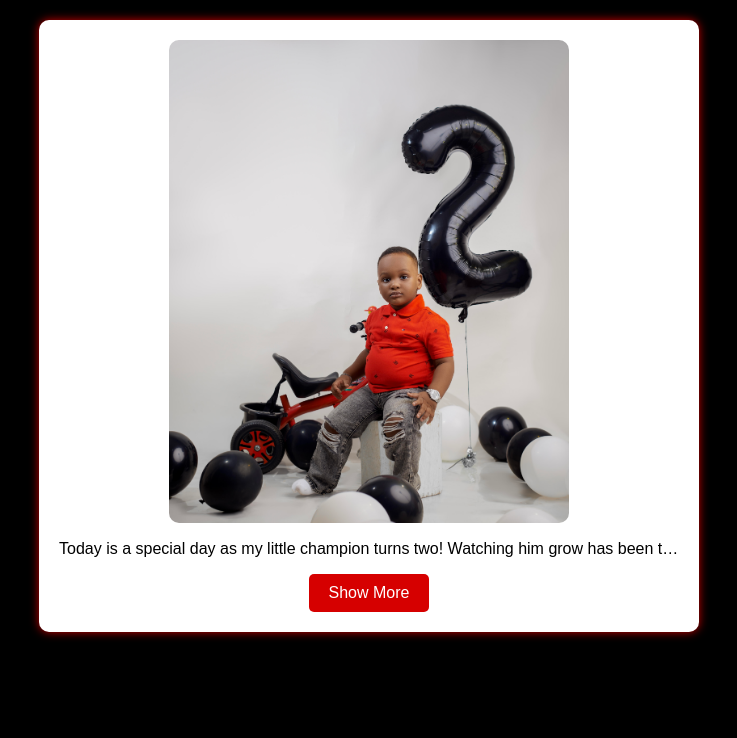
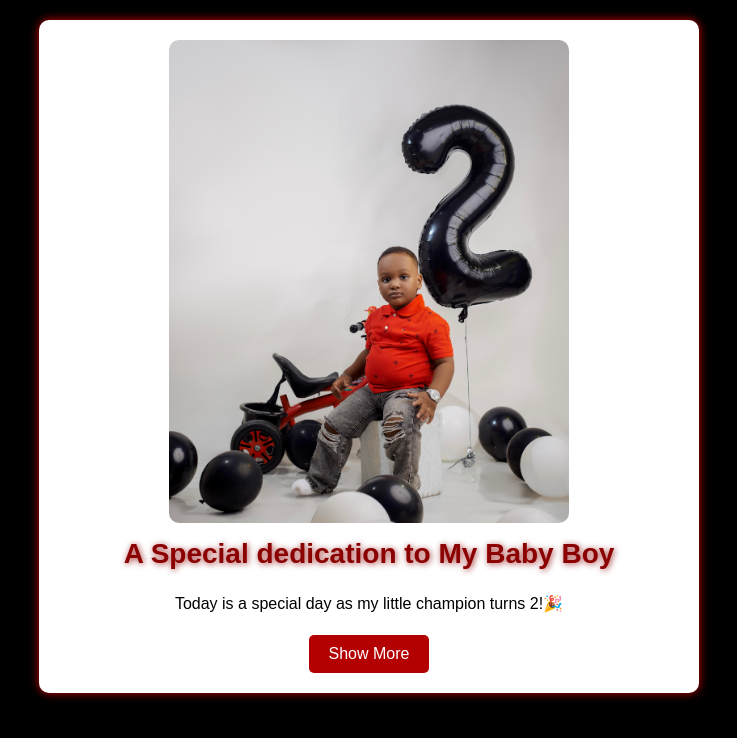
Before and after one commit to ChigozieDumebi/Celebration, a plain HTML site: page celebration.html in a window 1280 px wide. Shown: the whole page, without its empty margins (271-1008 px from the left). Drawn offline with Linux system fonts and the light colour scheme.

Commit message:
updated files

```diff
--- a/celebration.html
+++ b/celebration.html
@@ -10,15 +10,16 @@
     <div class="container">
         <img src="NwaNkem2.jpg" alt="Birthday Picture" class="birthday-pic">
         <div class="birthday-text">
+            <h2 class="heading">A Special dedication to My Baby Boy</h2>
             <p class="birthday-message">
-            Today is a special day as my little champion turns two!
+            Today is a special day as my little champion turns 2!🎉 <br> <br>
             Watching him grow has been the most incredible journey filled with love,
-            laughter, and endless inspiration.
+            laughter, and endless inspiration. <br> <br>
             His curiosity, joy, and resilience remind me daily why I strive to create,
-            learn, and build a better future.
+            learn, and build a better future. <br> <br>
             This project is more than just a code, it's a reflection of my growth,
-            dedication, and the beautiful balance between being a mom and a developer.
-            To my little cutie, may your life be filled with endless blessings and possibilities.
+            dedication, and the beautiful balance between being a mom and a developer. <br> <br>
+            To my little cutie, may your life be filled with endless blessings and possibilities. <br><br>
             Happy 2nd birthday, Nwabugom🧁🍀😘 </p>
         </div>
         <button id="toggle-text">Show More</button>
--- a/style.css
+++ b/style.css
@@ -18,6 +18,13 @@ body {
     border-radius: 10px;
     display: block;
     margin: 0 auto;
+}
+h2 {
+    font-size: 28px;
+    font-weight: bold;
+    color:#8b0000;
+    text-shadow: 1px 1px 6px rgba(139, 0, 0, 0.8);
+    margin-top: 15px;
 }
 .birthday-text {
     margin-top: 15px;
@@ -44,12 +51,12 @@ button {
     padding: 10px 20px;
     font-size: 16px;
     border: none;
-    background-color: #d60000;
+    background-color: #b30000;
     color: white;
     cursor: pointer;
     border-radius: 5px;
     transition: background-color 0.3s ease-in-out;
 }
 button:hover {
-    background-color: #a50000;
+    background-color: #990000;
  }
```
